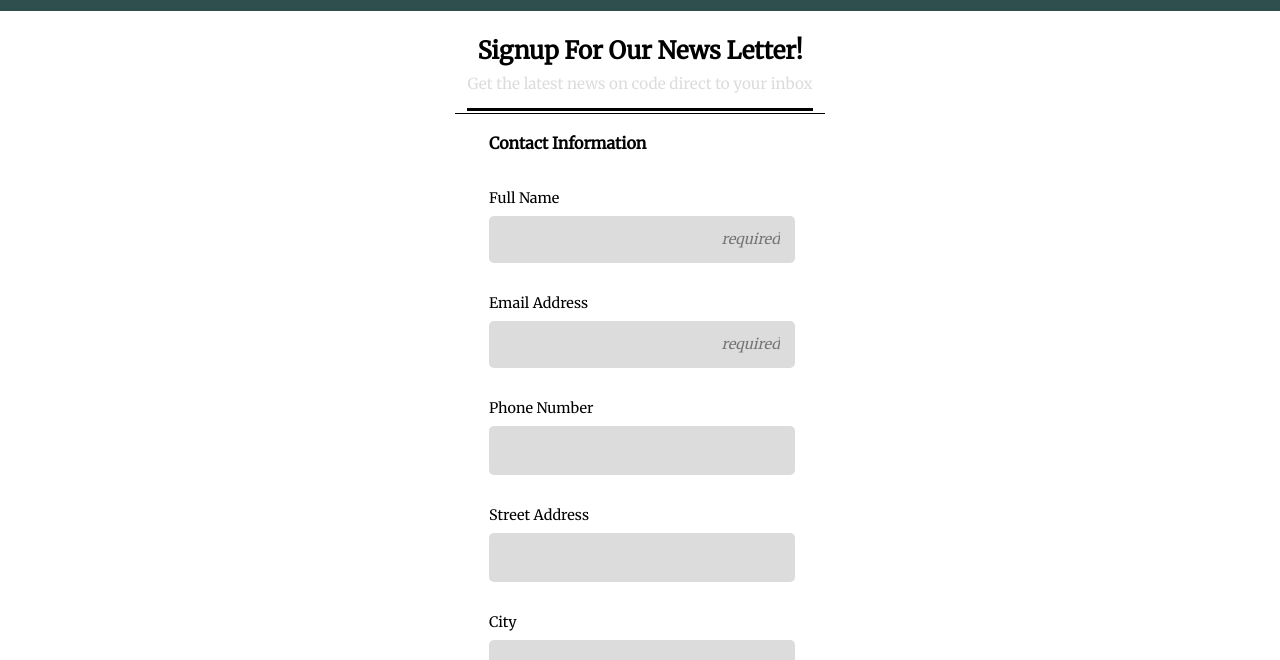
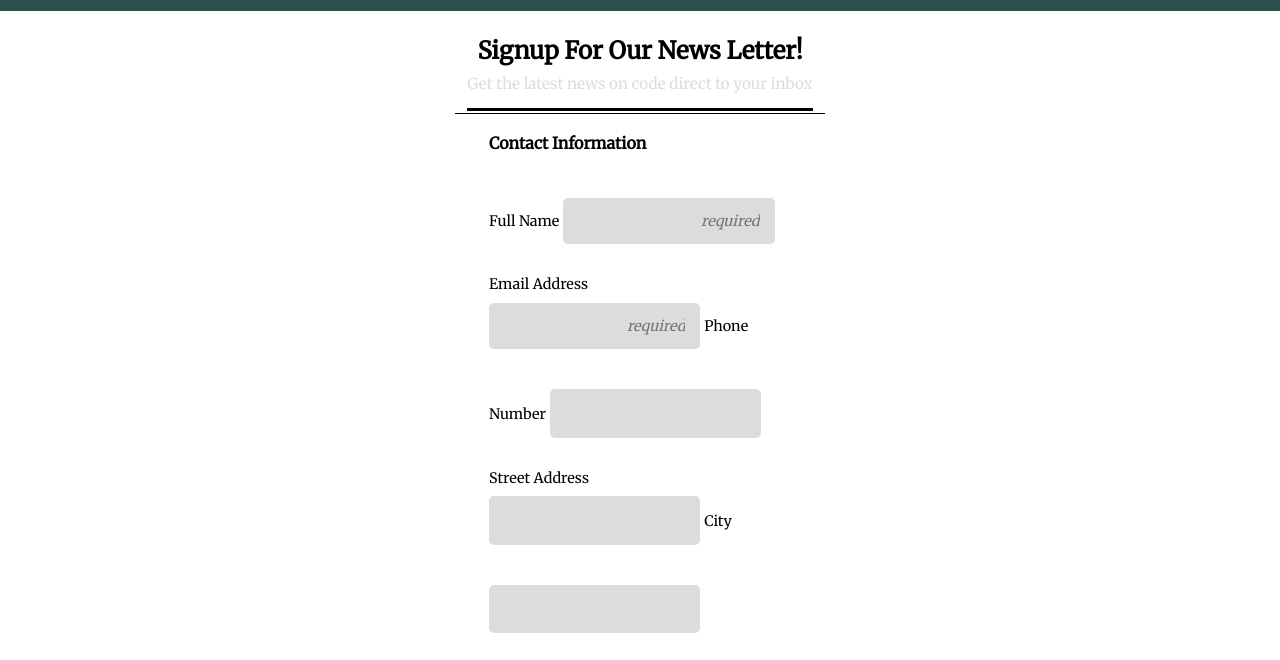
Before and after one commit to Danieljschmid/techdegree-project-3, a plain HTML site: page online_registration_v4/index.html in a window 1280 px wide. Shown: the part 86-746 px from the top of the page. Drawn offline with Linux system fonts and the light colour scheme.

Commit message:
media querie layout

```diff
--- a/online_registration_v4/styles.css
+++ b/online_registration_v4/styles.css
@@ -169,8 +169,27 @@ button:hover{
 /* Media Queries */
 
 @media (min-width: 480px) {
-    fieldset {
-      width: 100%;
-    }
+
+
+  label {
+    display: inline;
+    width: 30%;
+  }
+
+  input[type="text"],
+  input[type="password"],
+  input[type="date"],
+  input[type="datetime"],
+  input[type="email"],
+  input[type="number"],
+  input[type="search"],
+  input[type="tel"],
+  input[type="time"],
+  input[type="url"],
+  textarea,
+  select   {
+    display: inline;
+    width: 70%;
+  }
 
 }
```
